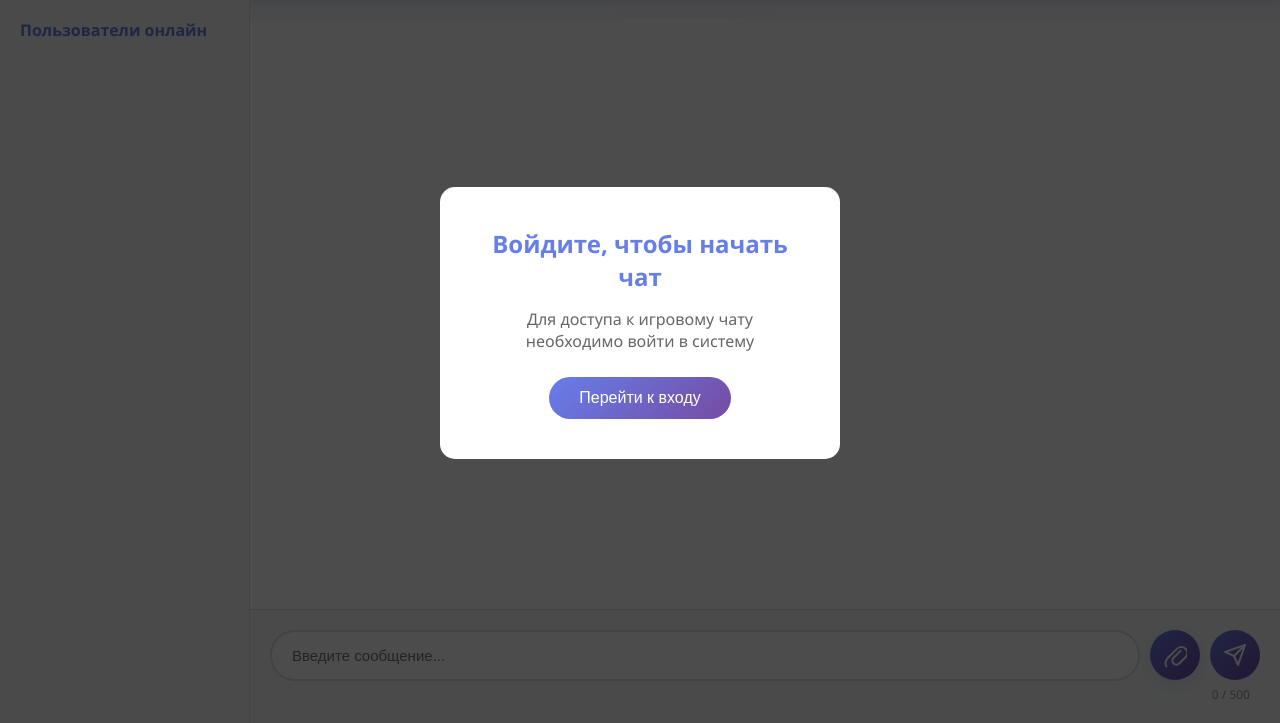
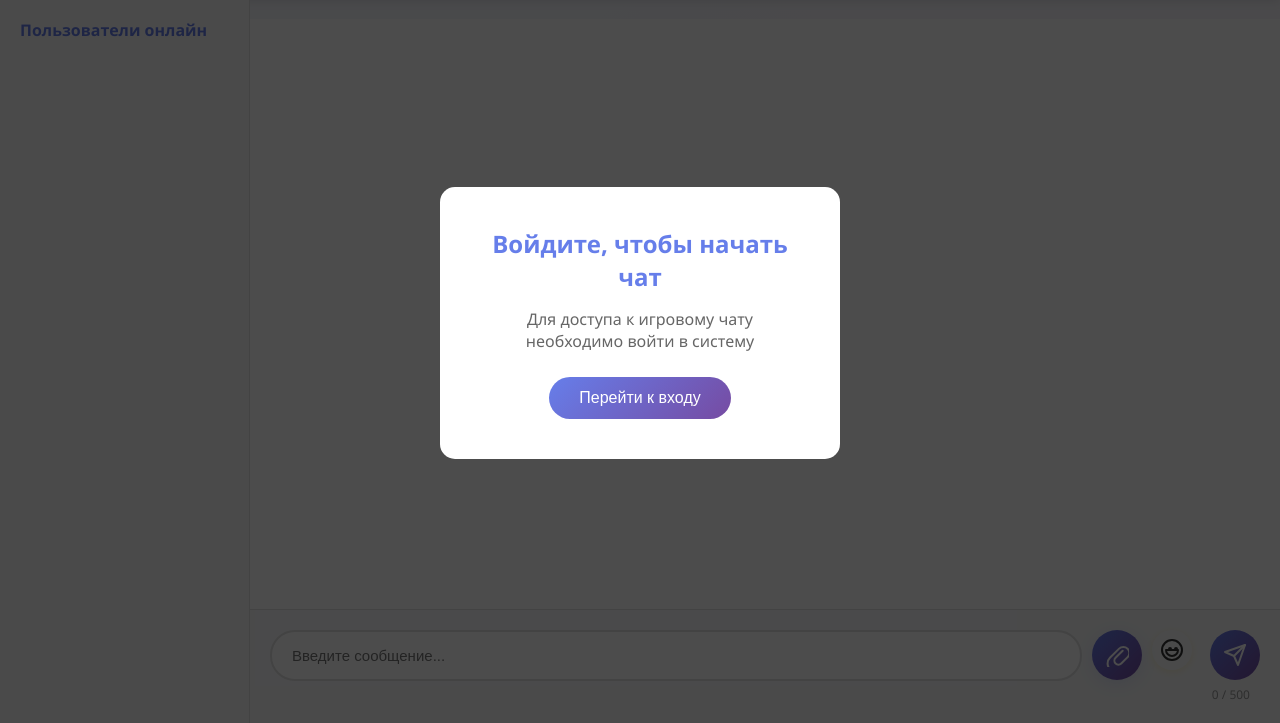
Before and after one commit to Terasay/viau, a plain HTML site: page chat.html in a window 1280 px wide. Shown: the part 77-800 px from the top of the page. Drawn offline with Linux system fonts and the light colour scheme.

Commit message:
Добавлен выбор эмодзи с помощью emoji picker и кнопки для вставки эмодзи в поле ввода

```diff
--- a/chat.html
+++ b/chat.html
@@ -79,5 +79,7 @@
     <script src="/js/chat.js"></script>
     <!-- Twemoji CDN -->
     <script src="https://cdnjs.cloudflare.com/ajax/libs/twemoji/14.0.2/twemoji.min.js"></script>
+    <!-- Emoji Picker Element -->
+    <script type="module" src="https://cdn.jsdelivr.net/npm/emoji-picker-element@^1/index.js"></script>
 </body>
 </html>
--- a/css/chat.css
+++ b/css/chat.css
@@ -159,6 +159,27 @@ body {
     font-weight: 500;
     position: relative;
     overflow: hidden;
+}
+
+.btn-emoji {
+    width: 40px;
+    height: 40px;
+    border-radius: 50%;
+    background: linear-gradient(135deg, #ffd700 0%, #ffaa00 100%);
+    color: #333;
+    border: none;
+    display: flex;
+    align-items: center;
+    justify-content: center;
+    font-size: 22px;
+    margin-right: 8px;
+    cursor: pointer;
+    box-shadow: 0 2px 8px rgba(255, 215, 0, 0.15);
+    transition: all 0.3s ease;
+}
+.btn-emoji:hover {
+    transform: scale(1.1);
+    box-shadow: 0 4px 16px rgba(255, 215, 0, 0.3);
 }
 
 /* Кнопка со скрепкой (прикрепить файл) */
--- a/js/chat.js
+++ b/js/chat.js
@@ -46,6 +46,67 @@ document.addEventListener('DOMContentLoaded', async () => {
     filePreviewContainer.style.gap = '10px';
     filePreviewContainer.style.margin = '10px 0';
     messagesContainer.parentNode.insertBefore(filePreviewContainer, messagesContainer);
+
+    // --- Emoji Picker ---
+    const emojiPicker = document.createElement('emoji-picker');
+    emojiPicker.style.position = 'absolute';
+    emojiPicker.style.bottom = '70px';
+    emojiPicker.style.right = '40px';
+    emojiPicker.style.zIndex = '1000';
+    emojiPicker.style.display = 'none';
+    document.body.appendChild(emojiPicker);
+
+    // Кнопка для открытия emoji picker
+    const emojiBtn = document.createElement('button');
+    emojiBtn.id = 'emojiBtn';
+    emojiBtn.className = 'btn-emoji';
+    emojiBtn.type = 'button';
+    emojiBtn.title = 'Эмодзи';
+    emojiBtn.innerHTML = '<svg width="24" height="24" viewBox="0 0 24 24" fill="none"><path d="M12 22c5.523 0 10-4.477 10-10S17.523 2 12 2 2 6.477 2 12s4.477 10 10 10zm0-4a6 6 0 0 0 6-6H6a6 6 0 0 0 6 6zm-3-7a1 1 0 1 1 2 0 1 1 0 0 1-2 0zm6 0a1 1 0 1 1 2 0 1 1 0 0 1-2 0z" stroke="currentColor" stroke-width="2" stroke-linecap="round" stroke-linejoin="round"/></svg>';
+    emojiBtn.style.marginRight = '8px';
+    emojiBtn.style.background = 'none';
+    emojiBtn.style.border = 'none';
+    emojiBtn.style.cursor = 'pointer';
+    emojiBtn.style.fontSize = '22px';
+    emojiBtn.style.verticalAlign = 'middle';
+    emojiBtn.style.position = 'relative';
+    // Вставляем кнопку перед sendBtn
+    const inputWrapper = document.querySelector('.input-wrapper');
+    inputWrapper.insertBefore(emojiBtn, inputWrapper.querySelector('#sendBtn'));
+
+    // Открытие/закрытие emoji picker
+    emojiBtn.addEventListener('click', (e) => {
+        e.stopPropagation();
+        if (emojiPicker.style.display === 'none') {
+            emojiPicker.style.display = 'block';
+            // Позиционируем рядом с кнопкой
+            const rect = emojiBtn.getBoundingClientRect();
+            emojiPicker.style.left = (rect.left - 10) + 'px';
+            emojiPicker.style.top = (rect.top - 320) + 'px';
+        } else {
+            emojiPicker.style.display = 'none';
+        }
+    });
+    // Вставка emoji в поле ввода
+    emojiPicker.addEventListener('emoji-click', (event) => {
+        const emoji = event.detail.unicode;
+        const input = document.getElementById('messageInput');
+        if (input) {
+            const start = input.selectionStart;
+            const end = input.selectionEnd;
+            const value = input.value;
+            input.value = value.slice(0, start) + emoji + value.slice(end);
+            input.focus();
+            input.selectionStart = input.selectionEnd = start + emoji.length;
+        }
+        emojiPicker.style.display = 'none';
+    });
+    // Закрытие picker при клике вне
+    document.addEventListener('click', (e) => {
+        if (emojiPicker.style.display === 'block' && !emojiPicker.contains(e.target) && e.target !== emojiBtn) {
+            emojiPicker.style.display = 'none';
+        }
+    });
 });
 
 // Проверка авторизации
```
